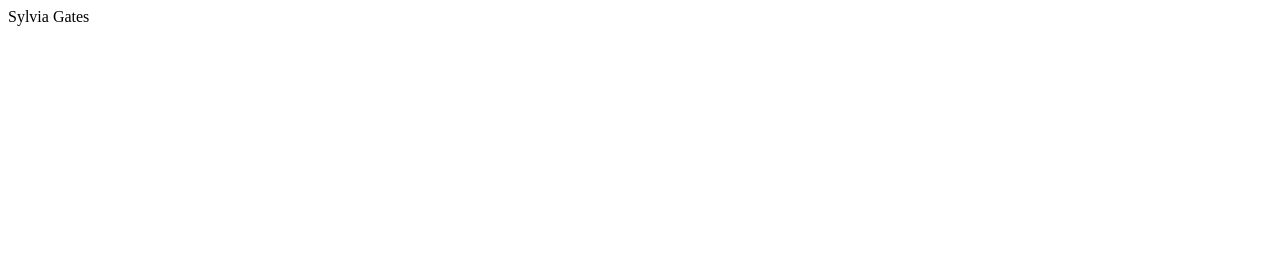
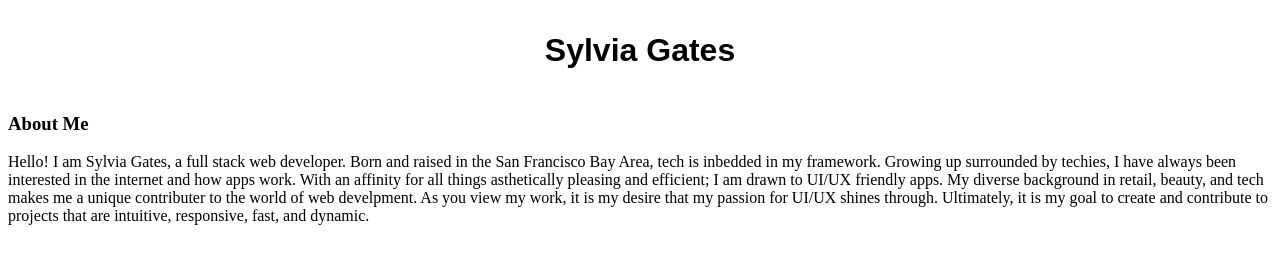
Before and after one commit to sgates8/sgates8.github.io, a plain HTML site: page index.html in a window 1280 px wide. Drawn offline with Linux system fonts and the light colour scheme.

Commit message:
updated portfolio

```diff
--- a/index.html
+++ b/index.html
@@ -1 +1,30 @@
-Sylvia Gates
+<!DOCTYPE html>
+<html>
+<head>
+<title>Sylvia Gates</title>
+<meta charset="UTF-8">
+<meta name="description" content="My Portfolio">
+<meta name="keywords" content="web developer, portfolio, sylvia gates">
+<meta name="author" content="Sylvia Gates">
+<meta name="viewport" content="width=device-width, initial-scale=1.0">
+<link rel="stylesheet" href="main.css">
+</head>
+<body>
+    <div class="heading">
+    <h1>Sylvia Gates</h1>
+    </div>
+         <h3>About Me</h3>
+            <p>Hello! I am Sylvia Gates, a full stack web developer.
+            Born and raised in the San Francisco Bay Area, tech is
+            inbedded in my framework. Growing up surrounded by techies,
+            I have always been interested in the internet and how
+            apps work. With an affinity for all things asthetically
+            pleasing and efficient; I am drawn to UI/UX friendly apps.
+            My diverse background in retail, beauty, and tech makes me
+            a unique contributer to the world of web develpment. As
+            you view my work, it is my desire that my passion for UI/UX
+            shines through. Ultimately, it is my goal to create and
+            contribute to projects that are intuitive, responsive,
+            fast, and dynamic.</p>
+</body>
+</html>
--- /dev/null
+++ b/main.css
@@ -0,0 +1,6 @@
+.heading {
+    text-align: center;
+    border: 3px solid white;
+    text-decoration-color: azure;
+    font-family: Arial, Helvetica, sans-serif;
+}
```
